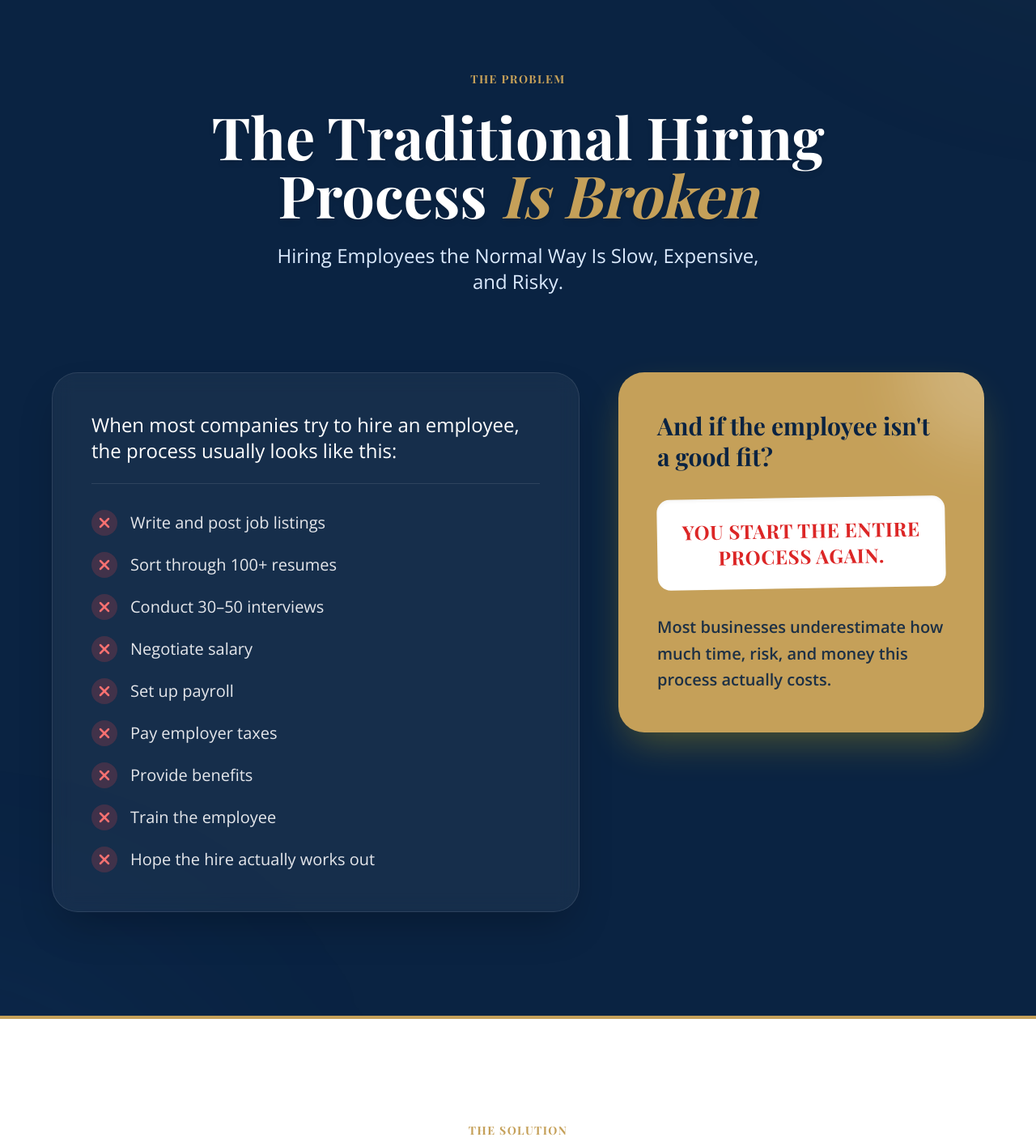
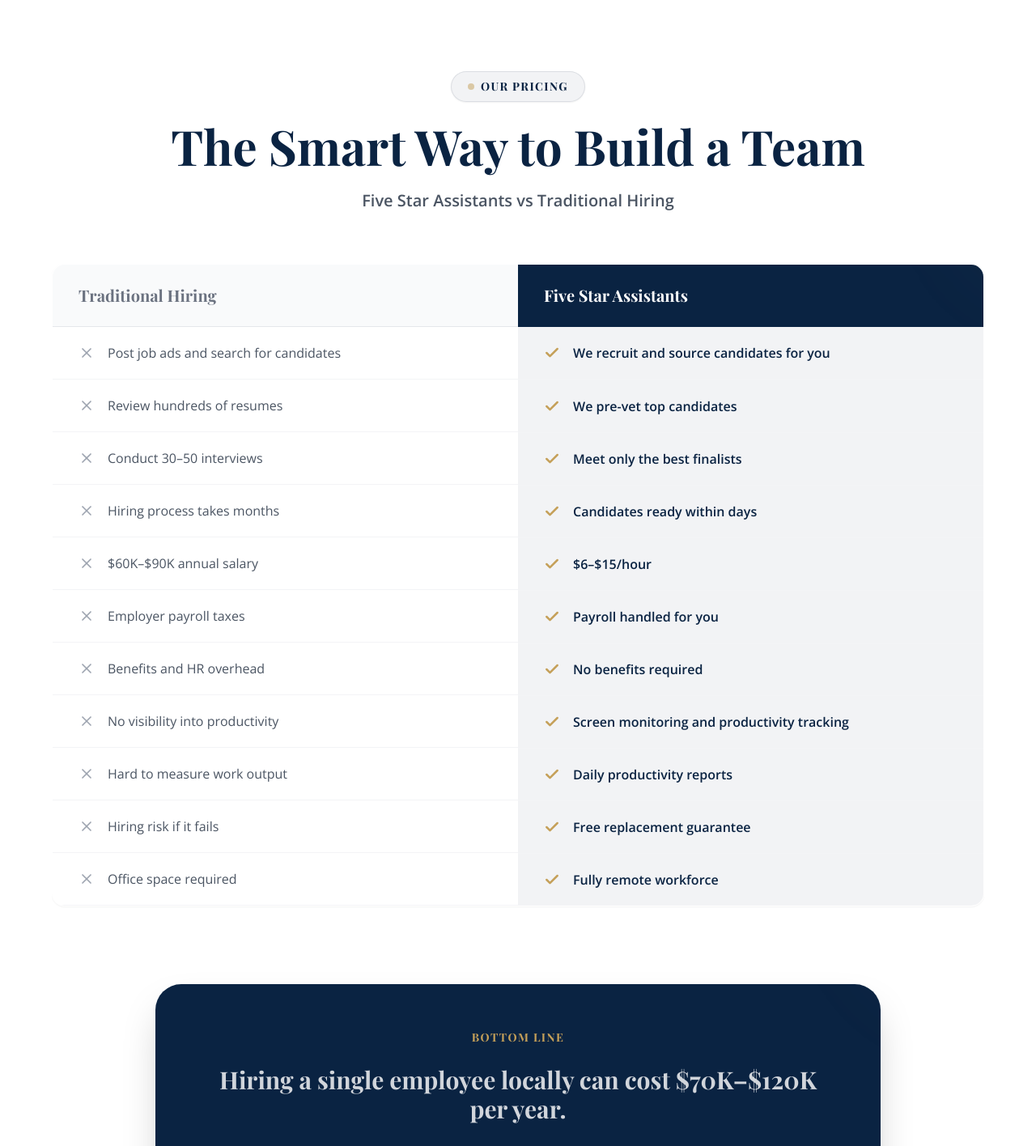
Before and after one commit to christianh0019/five-star-assistants-vsl, a React (Vite) app: page /pricing in a window 1280 px wide. Shown: the part 200-1616 px from the top of the page at 81% size. Built offline with nearby package versions, Linux system fonts and the light colour scheme.

Commit message:
remove problem section and elevate the solution section as the pricing hero

```diff
--- a/pages/Pricing.tsx
+++ b/pages/Pricing.tsx
@@ -25,82 +25,17 @@
 
             <main className="flex-grow pt-24">
 
-                {/* HERO SECTION: The Traditional Hiring Process Is Broken */}
-                <section className="relative pt-32 pb-24 md:pt-48 md:pb-32 bg-navy px-4 overflow-hidden border-b-4 border-gold">
-                    {/* Background visual effects */}
-                    <div className="absolute top-0 right-0 w-[800px] h-[800px] bg-gold/10 rounded-full blur-[150px] -translate-y-1/2 translate-x-1/3 z-0 pointer-events-none"></div>
-                    <div className="absolute bottom-0 left-0 w-[600px] h-[600px] bg-blue-500/10 rounded-full blur-[150px] translate-y-1/2 -translate-x-1/3 z-0 pointer-events-none"></div>
-
-                    <div className="max-w-6xl mx-auto relative z-10">
-                        <div className="text-center max-w-4xl mx-auto mb-16 md:mb-24">
-                            <h3 className="font-heading text-sm font-bold text-gold tracking-widest uppercase mb-6 drop-shadow-sm">
-                                THE PROBLEM
-                            </h3>
-                            <h1 className="font-heading text-4xl md:text-5xl lg:text-7xl font-bold text-white mb-6 leading-tight drop-shadow-md">
-                                The Traditional Hiring Process <br className="hidden md:block" /><span className="text-gold italic">Is Broken</span>
-                            </h1>
-                            <p className="font-body text-xl md:text-2xl text-blue-100 font-medium max-w-2xl mx-auto px-4">
-                                Hiring Employees the Normal Way Is Slow, Expensive, and Risky.
-                            </p>
-                        </div>
-
-                        <div className="grid lg:grid-cols-12 gap-8 lg:gap-12 items-start">
-                            {/* Left Side: The List */}
-                            <div className="lg:col-span-7 bg-white/5 backdrop-blur-md rounded-[2rem] p-8 md:p-12 border border-white/10 shadow-2xl">
-                                <h3 className="font-body text-xl md:text-2xl text-white mb-8 border-b border-white/10 pb-6 font-medium leading-relaxed">
-                                    When most companies try to hire an employee, the process usually looks like this:
-                                </h3>
-                                <ul className="space-y-5">
-                                    {[
-                                        "Write and post job listings",
-                                        "Sort through 100+ resumes",
-                                        "Conduct 30–50 interviews",
-                                        "Negotiate salary",
-                                        "Set up payroll",
-                                        "Pay employer taxes",
-                                        "Provide benefits",
-                                        "Train the employee",
-                                        "Hope the hire actually works out"
-                                    ].map((item, i) => (
-                                        <li key={i} className="flex items-center gap-4 text-gray-200 font-medium text-lg md:text-xl">
-                                            <div className="w-8 h-8 rounded-full bg-red-500/20 flex items-center justify-center flex-shrink-0">
-                                                <X className="text-red-400 w-5 h-5" strokeWidth={3} />
-                                            </div>
-                                            <span>{item}</span>
-                                        </li>
-                                    ))}
-                                </ul>
-                            </div>
-
-                            {/* Right Side: The Consequence */}
-                            <div className="lg:col-span-5 bg-gold rounded-[2rem] p-8 md:p-12 shadow-[0_20px_50px_-12px_rgba(255,215,0,0.3)] transform lg:translate-y-12 relative overflow-hidden">
-                                <div className="absolute -top-24 -right-24 w-48 h-48 bg-white/20 rounded-full blur-2xl pointer-events-none"></div>
-                                <h3 className="font-heading text-3xl font-bold text-navy mb-8 leading-tight relative z-10">
-                                    And if the employee isn't a good fit?
-                                </h3>
-                                <div className="bg-white rounded-2xl p-6 mb-8 shadow-inner relative z-10 transform -rotate-1 hover:rotate-0 transition-transform duration-300">
-                                    <p className="font-heading font-black text-red-600 text-2xl text-center uppercase tracking-wide">
-                                        You start the entire process again.
-                                    </p>
-                                </div>
-                                <p className="font-body text-navy/90 text-xl font-bold leading-relaxed relative z-10">
-                                    Most businesses underestimate how much time, risk, and money this process actually costs.
-                                </p>
-                            </div>
-                        </div>
-                    </div>
-                </section>
-
-                {/* SECTION 2: The Smart Way to Build a Team */}
-                <section className="py-20 md:py-32 bg-white px-4">
+                {/* HERO SECTION: The Smart Way to Build a Team */}
+                <section className="pt-36 md:pt-48 pb-20 bg-white px-4">
                     <div className="max-w-6xl mx-auto">
                         <div className="text-center mb-16">
-                            <h3 className="font-heading text-sm font-bold text-gold tracking-widest uppercase mb-4">
-                                THE SOLUTION
-                            </h3>
-                            <h2 className="font-heading text-3xl md:text-5xl font-bold text-navy mb-6">
+                            <div className="inline-flex items-center gap-2 px-5 py-2 rounded-full bg-navy/5 border border-navy/10 text-navy font-heading text-sm font-bold tracking-widest uppercase mb-6 shadow-sm">
+                                <span className="w-2 h-2 rounded-full bg-gold animate-pulse"></span>
+                                OUR PRICING
+                            </div>
+                            <h1 className="font-heading text-4xl md:text-5xl lg:text-6xl font-bold text-navy mb-6">
                                 The Smart Way to Build a Team
-                            </h2>
+                            </h1>
                             <p className="font-body text-xl text-gray-600 max-w-2xl mx-auto font-bold">
                                 Five Star Assistants vs Traditional Hiring
                             </p>
```
